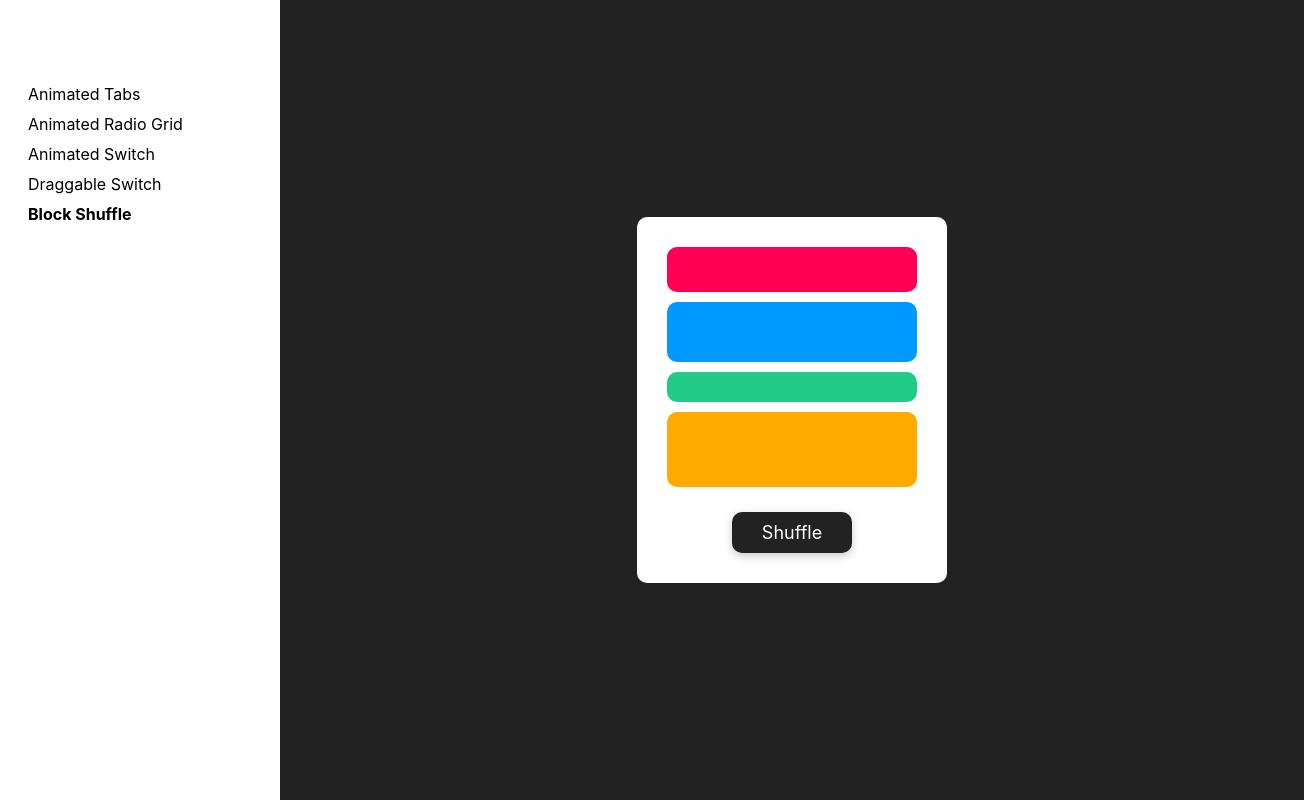
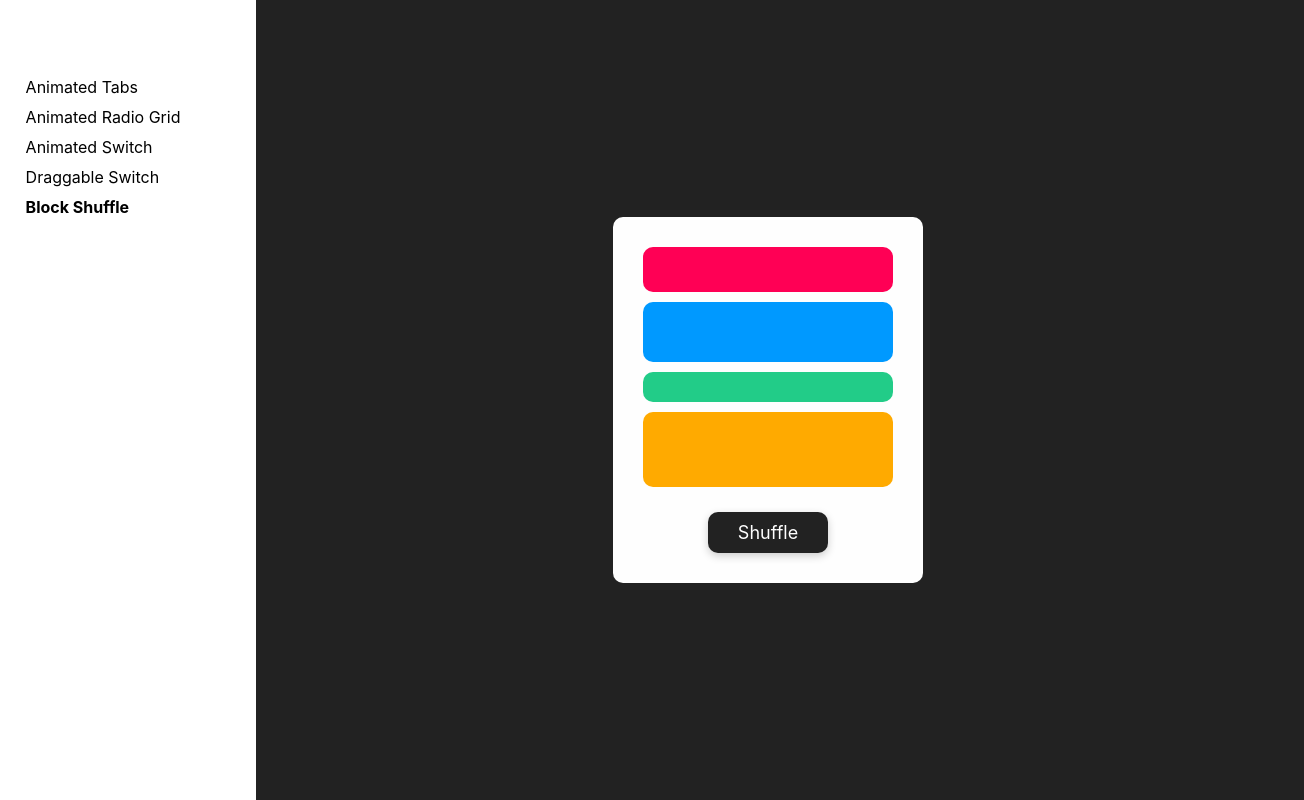
Before and after one commit to ashish-puttaa/framer-playground, a React (Create React App) app: page /block-shuffle in a window 1280 px wide. Shown: the whole page, 1304 px wide, since content can reach past the window. Built offline with nearby package versions, Linux system fonts and the light colour scheme.

Commit message:
fix ui bugs

```diff
--- a/src/App.js
+++ b/src/App.js
@@ -7,7 +7,7 @@ import { routes, defaultPath } from './routes';
 
 const Wrapper = styled.div`
    display: grid;
-   grid-template-columns: minmax(280px, 20%) 80%;
+   grid-template-columns: minmax(max-content, 20%) auto;
    min-height: 100vh;
 `;
 
--- a/src/components/animated-switch/animated-switch.styles.js
+++ b/src/components/animated-switch/animated-switch.styles.js
@@ -21,6 +21,9 @@ export const Wrapper = styled.div`
    width: 120px;
    cursor: pointer;
 
+   -webkit-tap-highlight-color: rgba(0, 0, 0, 0);
+   -webkit-tap-highlight-color: transparent;
+
    justify-content: ${(props) => (props.active ? 'flex-end' : 'flex-start')};
 
    ${(props) =>
--- a/src/components/animated-tabs/animated-tabs.styles.js
+++ b/src/components/animated-tabs/animated-tabs.styles.js
@@ -7,6 +7,9 @@ export const Wrapper = styled(motion.div)`
    border-radius: 10px;
    overflow: hidden;
    background-color: white;
+
+   -webkit-tap-highlight-color: rgba(0, 0, 0, 0);
+   -webkit-tap-highlight-color: transparent;
 `;
 
 export const Button = styled(motion.span)`
--- a/src/components/block-shuffle/block-shuffle.styles.js
+++ b/src/components/block-shuffle/block-shuffle.styles.js
@@ -33,6 +33,9 @@ export const Button = styled.span`
    user-select: none;
    cursor: pointer;
 
+   -webkit-tap-highlight-color: rgba(0, 0, 0, 0);
+   -webkit-tap-highlight-color: transparent;
+
    transition: all 0.075s;
    box-shadow: 0 3px 8px rgba(0, 0, 0, 0.2);
 
--- a/src/components/radio-button/radio-button.styles.js
+++ b/src/components/radio-button/radio-button.styles.js
@@ -5,6 +5,9 @@ export const Wrapper = styled(motion.div)`
    cursor: pointer;
    width: 80px;
    height: 80px;
+
+   -webkit-tap-highlight-color: rgba(0, 0, 0, 0);
+   -webkit-tap-highlight-color: transparent;
 `;
 
 export const Circle = styled(motion.div)`
```
